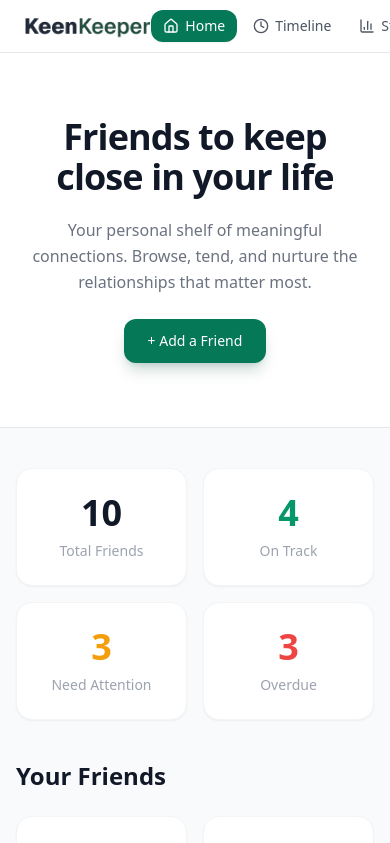
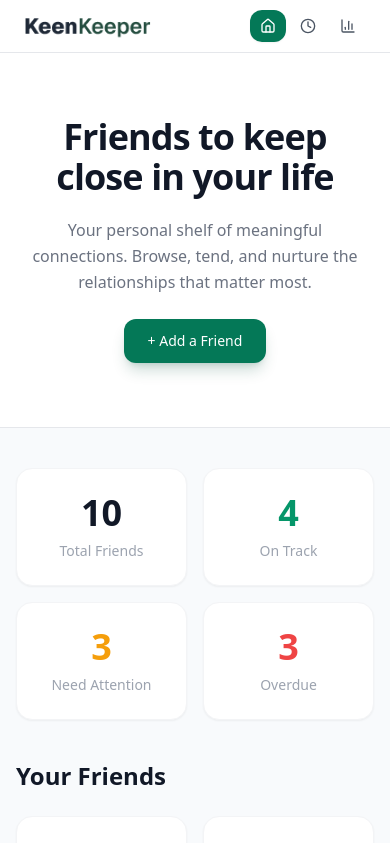
Before and after one commit to sulayman-a-khan/assignment7, a React (Vite) app: page / in a window 390 px wide. Shown: the top 843 px of the page. Built offline with nearby package versions, Linux system fonts and the light colour scheme; grey boxes are pictures that could not be loaded.

Commit message:
edit the navbar for small device

```diff
--- a/src/components/Navbar.jsx
+++ b/src/components/Navbar.jsx
@@ -24,12 +24,13 @@ const Navbar = () => {
                 to={to}
                 end={to === '/'}
                 className={({ isActive }) =>
-                  `flex items-center gap-1.5 px-3 sm:px-4 py-1.5 rounded-xl text-sm font-medium transition-all
+                  `flex items-center gap-1.5 rounded-xl text-sm font-medium transition-all
+                   px-2.5 py-2 sm:px-4 sm:py-1.5
                    ${isActive ? 'bg-emerald-700 text-white shadow-sm' : 'text-gray-600 hover:bg-gray-100'}`
                 }
               >
                 <Icon size={16} />
-                <span>{label}</span>
+                <span className="hidden sm:inline">{label}</span>
               </NavLink>
             ))}
           </div>
```
Also changed, not shown: vite.config.js (line endings or trailing spaces).
